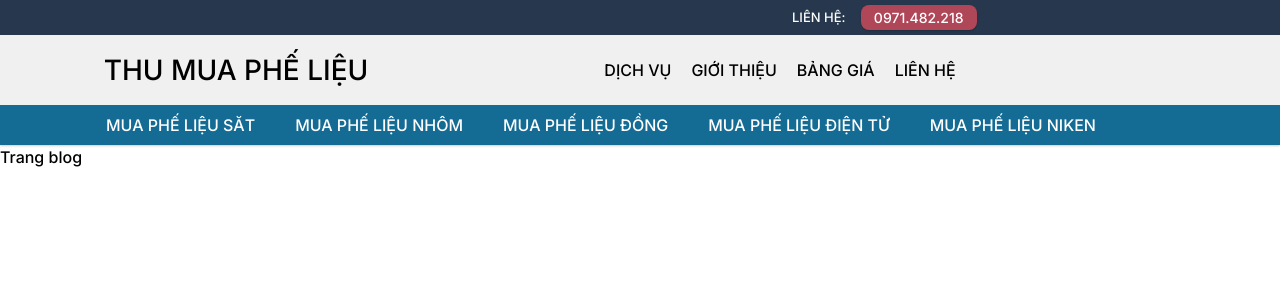
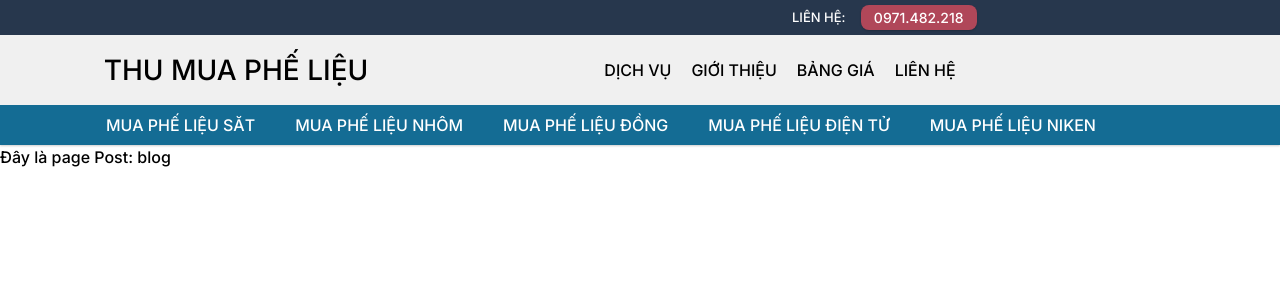
Before and after one commit to caoduythanh1997/thumua-phelieu, a Next.js app: page /blog in a window 1280 px wide. Shown: the top 300 px of the page. Built offline with nearby package versions, Linux system fonts and the light colour scheme.

Commit message:
Update Slugtify

```diff
--- a/package.json
+++ b/package.json
@@ -20,6 +20,7 @@
     "postcss": "8.4.26",
     "react": "18.2.0",
     "react-dom": "18.2.0",
+    "slugify": "^1.6.6",
     "tailwindcss": "3.3.3",
     "typescript": "5.1.6"
   },
--- /dev/null
+++ b/src/app/Component/common.tsx
@@ -0,0 +1,22 @@
+export function stringHTML(str: string): string {
+	return str
+		.replace(/<[^>]+>/g, '-')
+		.replace(/ +/g, '-')
+		.trim();
+}
+
+export function removeUnicode(str: string): string {
+	return stringHTML(str)
+		.normalize('NFD')
+		.replace(/[\u0300-\u036f]/g, '')
+		.replace(/[đĐ]/g, '');
+}
+
+export function toSlug(str: string): string {
+	return removeUnicode(str)
+		.toLowerCase()
+		.replace(/([^0-9a-z-\s])/g, '-')
+		.replace(/(\s+)/g, '-')
+		.replace(/-+/g, '-')
+		.replace(/^-+|-+$/g, '-');
+}
--- a/src/app/Header/header.tsx
+++ b/src/app/Header/header.tsx
@@ -2,44 +2,25 @@ import _style from './header.module.scss';
 import classNames from 'classnames/bind';
 import type { Metadata } from 'next';
 import Link from 'next/link';
+import { toSlug, removeUnicode, stringHTML } from '../Component/common';
+import slugify from 'slugify';
 
 const cx = classNames.bind(_style);
 const category = [
 	{
 		title: 'mua phế liệu săt',
-		href: '/',
 	},
 	{
 		title: 'mua phế liệu nhôm',
-		href: '/',
 	},
 	{
 		title: 'mua phế liệu đồng',
-		href: '/',
 	},
 	{
 		title: 'mua phế liệu điện tử',
-		href: '/',
 	},
 	{
 		title: 'mua phế liệu niken',
-		href: '/',
-	},
-	{
-		title: 'mua phế liệu niken',
-		href: '/',
-	},
-	{
-		title: 'mua phế liệu niken',
-		href: '/',
-	},
-	{
-		title: 'mua phế liệu niken',
-		href: '/',
-	},
-	{
-		title: 'mua phế liệu niken',
-		href: '/',
 	},
 ];
 export default function Header() {
@@ -86,7 +67,7 @@ export default function Header() {
 				<ul className={cx('category_wrapper')}>
 					{category.map((content, index) => (
 						<li className={cx('categoryItem')} key={index}>
-							<Link href={content.title.replace('/%20/g', '-')}>{content.title}</Link>
+							<Link href={slugify(content.title)}>{content.title}</Link>
 						</li>
 					))}
 				</ul>
--- a/src/app/[postId]/page.tsx
+++ b/src/app/[postId]/page.tsx
@@ -1,6 +1,10 @@
 import Head from 'next/head';
-
-export default function PagePost({ params }: { params: { postId: string } }) {
+import { Metadata } from 'next';
+export const metadata: Metadata = {
+	title: 'Thu mua phế liệu',
+	description: 'ở đây mua phế liệu giá cao',
+};
+export default function PagePost({ params }: any) {
 	return (
 		<>
 			<Head>
--- /dev/null
+++ b/src/app/blog/[slug].tsx
@@ -0,0 +1,13 @@
+import { FC } from 'react';
+
+interface blogProps {
+	params: {
+		slug: string;
+	};
+}
+
+const blog: FC<blogProps> = ({ params }) => {
+	return <h1>Đây là trang abc : {params.slug}</h1>;
+};
+
+export default blog;
--- a/src/app/blog/page.tsx
+++ /dev/null
@@ -1,7 +0,0 @@
-export default function BlogPage() {
-	return (
-		<div>
-			<p>Trang blog</p>
-		</div>
-	);
-}
--- a/src/app/layout.tsx
+++ b/src/app/layout.tsx
@@ -7,6 +7,11 @@ import Header from './Header/header';
 import Head from 'next/head';
 
 const inter = Inter({ subsets: ['latin'], weight: '500' });
+
+export const metadata: Metadata = {
+	title: 'Thu mua phế liệu',
+	description: 'ở đây mua phế liệu giá cao',
+};
 
 export default function RootLayout({ children }: { children: ReactNode }) {
 	return (
--- /dev/null
+++ b/src/app/pages/dashboard.tsx
@@ -0,0 +1,9 @@
+import { FC } from 'react';
+
+interface pagesProps {}
+
+const pages: FC<pagesProps> = () => {
+	return <></>;
+};
+
+export default pages;
```
Also changed, not shown: 1 other file (tests, documents, lock files or other folders).
